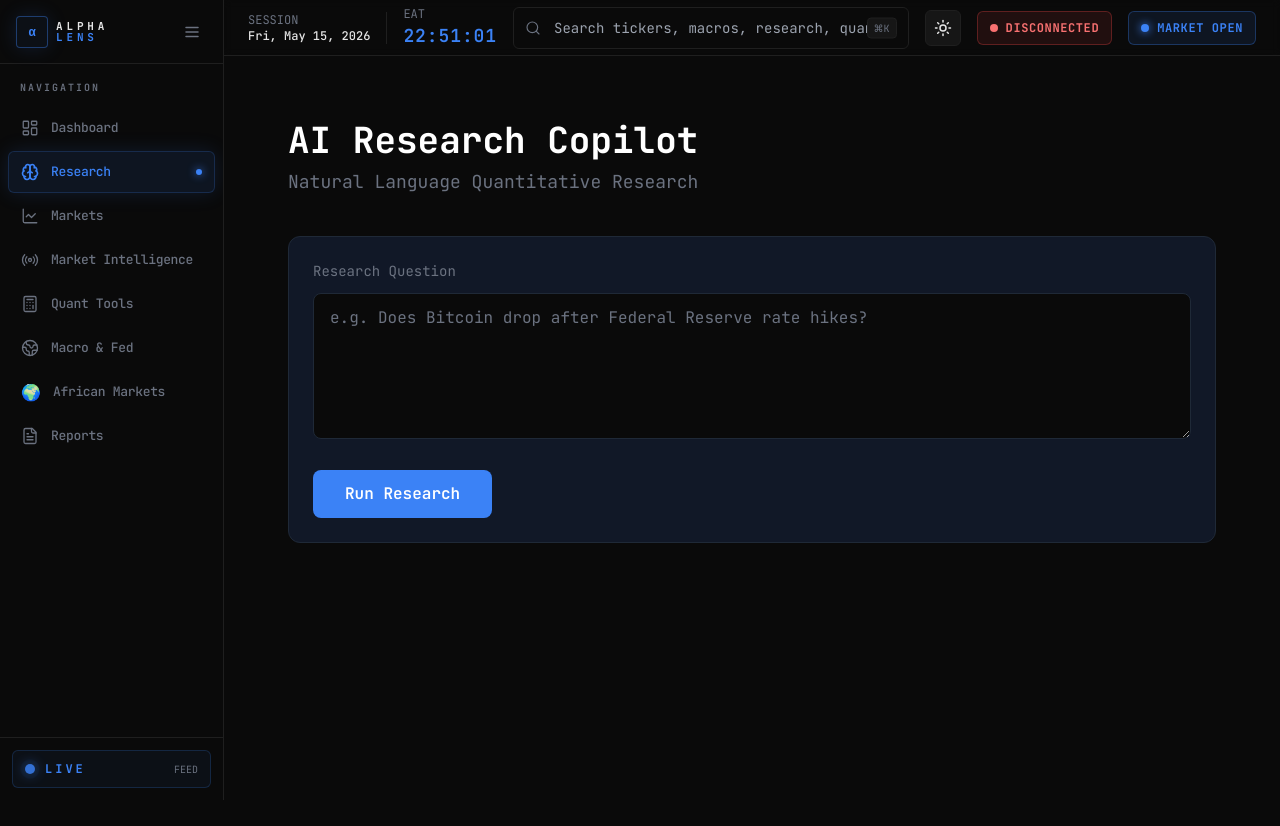
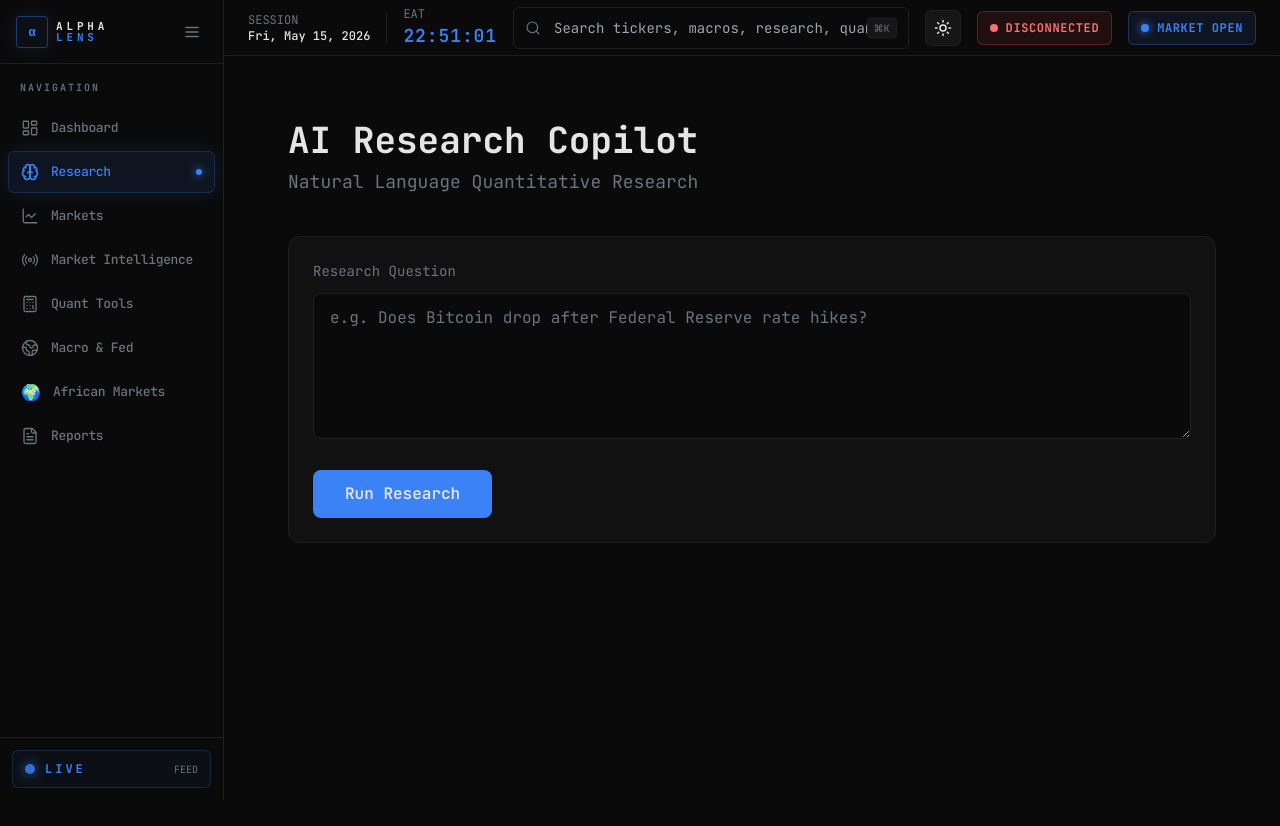
Before and after one commit to Melke41/Alphalens, a React (Vite) app in the folder frontend/: page /research in a window 1280 px wide. Shown: the top 826 px of the page. Built offline with nearby package versions, Linux system fonts and the light colour scheme; no server answers.

Commit message:
Convert Research to theme-aware utilities (bg-terminal-bg/bg-terminal-surface/text-terminal-text/border-terminal-border)

```diff
--- a/frontend/src/pages/Research.jsx
+++ b/frontend/src/pages/Research.jsx
@@ -7,9 +7,9 @@ const MAX_REPORTS = 20
 
 function StatRow({ label, value }) {
   return (
-    <div className="flex justify-between items-start py-2 border-b border-[#1f2937] last:border-0">
+    <div className="flex justify-between items-start py-2 border-b border-terminal-border last:border-0">
       <span className="text-xs text-[#6b7280] uppercase tracking-wide">{label}</span>
-      <span className="text-sm text-white font-mono text-right max-w-[60%]">{value ?? '—'}</span>
+      <span className="text-sm text-terminal-text font-mono text-right max-w-[60%]">{value ?? '—'}</span>
     </div>
   )
 }
@@ -18,11 +18,11 @@ function MetricTile({ label, value, suffix = '', prefix = '' }) {
   const display =
     value === null || value === undefined ? '—' : `${prefix}${value}${suffix}`
   return (
-    <div className="bg-[#0a0a0a] border border-[#1f2937] rounded-lg p-4">
+    <div className="bg-terminal-bg border border-terminal-border rounded-lg p-4">
       <span className="text-xs text-[#6b7280] font-mono uppercase tracking-wide block mb-2">
         {label}
       </span>
-      <span className="text-xl font-bold font-mono text-white">{display}</span>
+      <span className="text-xl font-bold font-mono text-terminal-text">{display}</span>
     </div>
   )
 }
@@ -118,26 +118,26 @@ export default function Research() {
   const stats = results?.market_stats
 
   return (
-    <div className="min-h-screen bg-[#0a0a0a] text-white p-6 md:p-10 font-mono">
+    <div className="min-h-screen bg-terminal-bg text-terminal-text p-6 md:p-10 font-mono">
       <header className="mb-10">
-        <h1 className="text-4xl font-bold text-white mb-2">AI Research Copilot</h1>
+        <h1 className="text-4xl font-bold text-terminal-text mb-2">AI Research Copilot</h1>
         <p className="text-[#6b7280] text-lg">Natural Language Quantitative Research</p>
       </header>
 
-      <section className="bg-[#111827] border border-[#1f2937] rounded-xl p-6 mb-8">
+      <section className="bg-terminal-surface border border-terminal-border rounded-xl p-6 mb-8">
         <label className="block text-sm text-[#6b7280] mb-3">Research Question</label>
         <textarea
           value={query}
           onChange={(e) => setQuery(e.target.value)}
           placeholder="e.g. Does Bitcoin drop after Federal Reserve rate hikes?"
           rows={5}
-          className="w-full bg-[#0a0a0a] border border-[#1f2937] rounded-lg px-4 py-3 text-white placeholder-[#6b7280] focus:outline-none focus:border-[#3b82f6] font-mono resize-y min-h-[120px] mb-6"
+          className="w-full bg-terminal-bg border border-terminal-border rounded-lg px-4 py-3 text-terminal-text placeholder-[#6b7280] focus:outline-none focus:border-[#3b82f6] font-mono resize-y min-h-[120px] mb-6"
         />
         <button
           type="button"
           onClick={runResearch}
           disabled={loading}
-          className="px-8 py-3 bg-[#3b82f6] hover:bg-blue-700 disabled:opacity-50 disabled:cursor-not-allowed rounded-lg font-semibold text-white transition-colors"
+          className="px-8 py-3 bg-[#3b82f6] hover:bg-blue-700 disabled:opacity-50 disabled:cursor-not-allowed rounded-lg font-semibold text-terminal-text transition-colors"
         >
           Run Research
         </button>
@@ -157,7 +157,7 @@ export default function Research() {
       {results && !loading && (
         <div className="space-y-8">
           <div className="grid grid-cols-1 lg:grid-cols-2 gap-6">
-            <section className="bg-[#111827] border border-[#1f2937] rounded-xl p-6">
+            <section className="bg-terminal-surface border border-terminal-border rounded-xl p-6">
               <h2 className="text-lg font-semibold text-[#3b82f6] mb-4">Query Analysis</h2>
               <StatRow label="Asset" value={qa?.asset} />
               <StatRow label="Timeframe" value={qa?.timeframe?.toUpperCase()} />
@@ -166,7 +166,7 @@ export default function Research() {
               <StatRow label="Narrative" value={results.narrative} />
             </section>
 
-            <section className="bg-[#111827] border border-[#1f2937] rounded-xl p-6">
+            <section className="bg-terminal-surface border border-terminal-border rounded-xl p-6">
               <h2 className="text-lg font-semibold text-[#3b82f6] mb-4">Market Stats</h2>
               {stats ? (
                 <div className="grid grid-cols-1 sm:grid-cols-2 gap-3">
@@ -198,8 +198,8 @@ export default function Research() {
             </section>
           </div>
 
-          <section className="bg-[#111827] border border-[#1f2937] border-l-4 border-l-[#3b82f6] rounded-xl p-6">
-            <h2 className="text-lg font-semibold text-white mb-4">AI Research Narrative</h2>
+          <section className="bg-terminal-surface border border-terminal-border border-l-4 border-l-[#3b82f6] rounded-xl p-6">
+            <h2 className="text-lg font-semibold text-terminal-text mb-4">AI Research Narrative</h2>
             <p className="text-sm text-[#d1d5db] leading-relaxed whitespace-pre-wrap">
               {results.narrative || 'No narrative available.'}
             </p>
@@ -209,7 +209,7 @@ export default function Research() {
             type="button"
             onClick={downloadPdf}
             disabled={pdfLoading}
-            className="inline-flex items-center gap-2 px-6 py-3 bg-[#3b82f6] hover:bg-blue-700 disabled:opacity-50 disabled:cursor-not-allowed rounded-lg font-semibold text-white transition-colors"
+            className="inline-flex items-center gap-2 px-6 py-3 bg-[#3b82f6] hover:bg-blue-700 disabled:opacity-50 disabled:cursor-not-allowed rounded-lg font-semibold text-terminal-text transition-colors"
           >
             <Download className="h-4 w-4" />
             {pdfLoading ? 'Generating PDF...' : 'Download PDF Report'}
@@ -219,7 +219,7 @@ export default function Research() {
 
       {/* Toast Notification */}
       {saveToast && (
-        <div className="fixed bottom-6 right-6 bg-[#3b82f6] text-white px-6 py-3 rounded-lg font-mono text-sm shadow-lg z-50 flex items-center gap-2">
+        <div className="fixed bottom-6 right-6 bg-[#3b82f6] text-terminal-text px-6 py-3 rounded-lg font-mono text-sm shadow-lg z-50 flex items-center gap-2">
           <span>✅</span>
           <span>Report saved to your library</span>
         </div>
```
